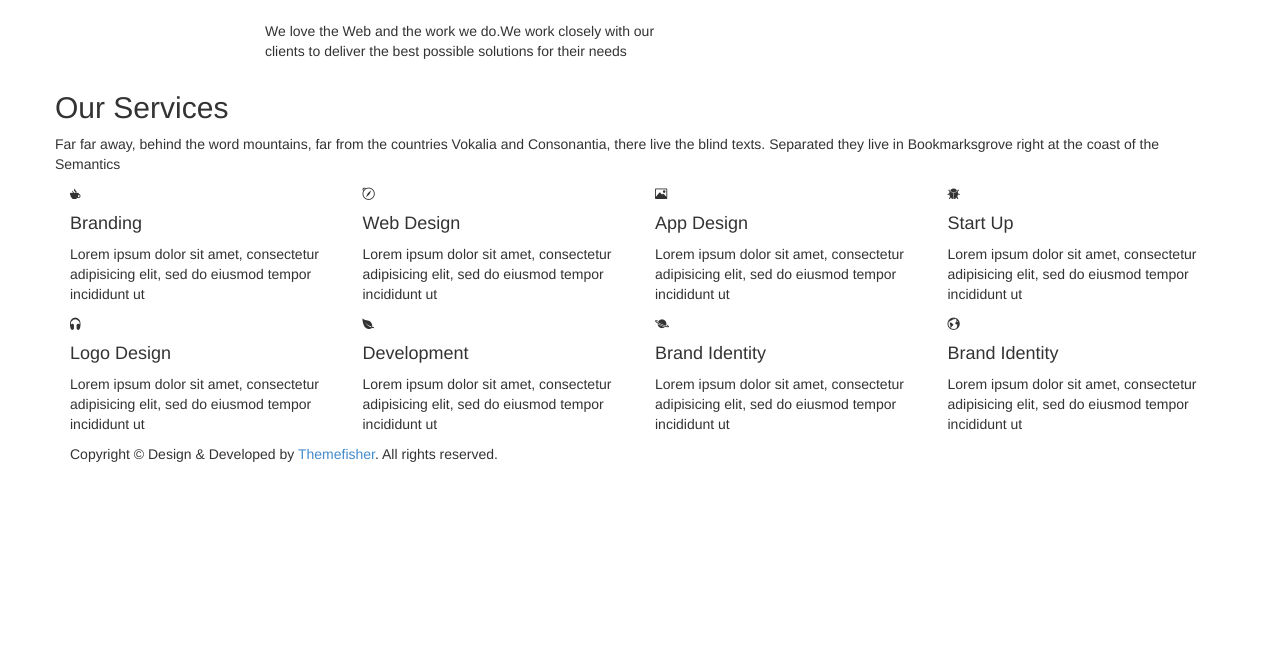
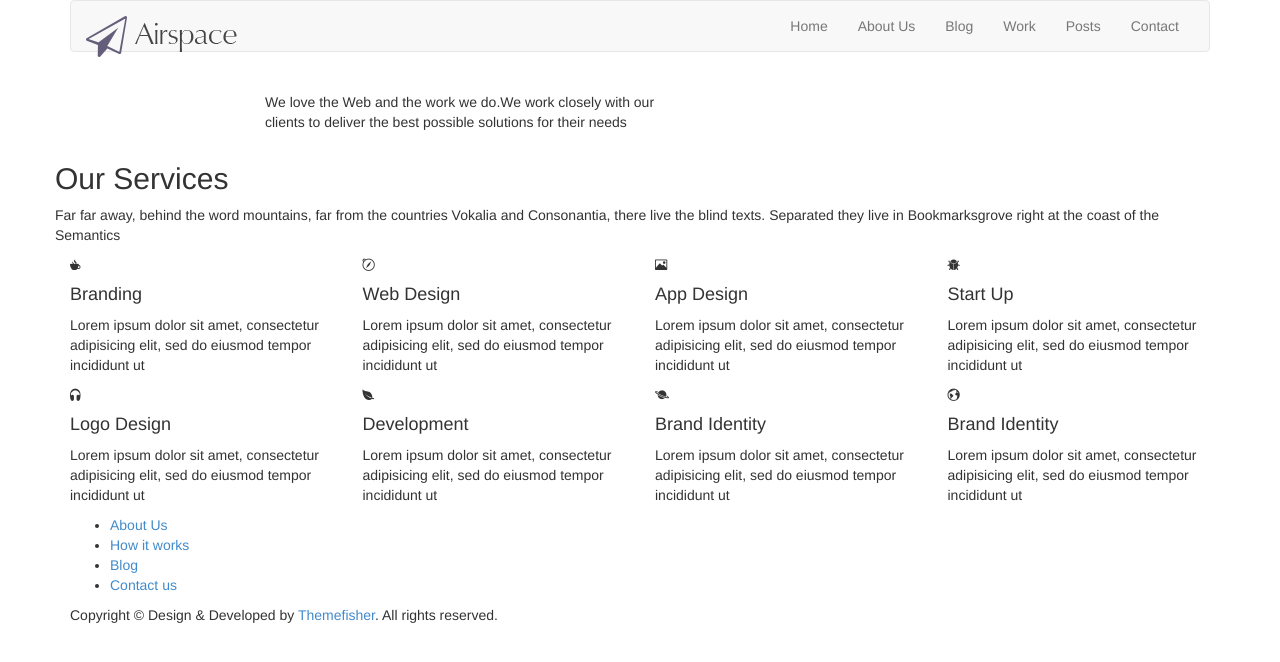
Before and after one commit to govindarajanv/demosite, a Jekyll site: the page built from index.html, in a window 1280 px wide. Shown: the top 662 px of the page. Built offline with Jekyll 4.4.1, drawn with Linux system fonts in a browser that asks for light colours; nearby versions of some CDN libraries; some web fonts are replaced; comment, search, counter and statistics services are not loaded.

Commit message:
files modified to fix rendering issues

```diff
--- a/_config.yml
+++ b/_config.yml
@@ -22,7 +22,7 @@ title: A Great Web Agency
 email: learna2z@gmail.com
 description: "Great Web Agency provides most affordable web development services"
 baseurl: ""
-url: "" # the base hostname & protocol for your site, e.g. http://example.com
+url: "http://dc3a06fb751c.mylabserver.com:3000/" # the base hostname & protocol for your site, e.g. http://example.com
 twitter_username: jekyllrb
 github_username:  jekyll
 
--- a/_includes/footer-nav.html
+++ b/_includes/footer-nav.html
@@ -0,0 +1,8 @@
+<div class="footer-manu">
+  <ul>
+    <li><a href="about-us.html">About Us</a></li>
+    <li><a href="work.html">How it works</a></li>
+    <li><a href="blog.html">Blog</a></li>
+    <li><a href="contact.html">Contact us</a></li>
+  </ul>
+</div>
--- a/_includes/header.html
+++ b/_includes/header.html
@@ -22,9 +22,10 @@
             <div class="collapse navbar-collapse" id="bs-example-navbar-collapse-1">
               <ul class="nav navbar-nav navbar-right">
                 <li><a href="{{ site.baseurl }}/">Home</a></li>
+                <li><a href="{{ site.baseurl }}/about-us">About Us</a></li>
+                <li><a href="{{ site.baseurl }}/blog">Blog</a></li>
                 <li><a href="{{ site.baseurl }}/work">Work</a></li>
-                <li><a href="{{ site.baseurl }}/blog">Blog</a></li>
-                <li><a href="#">Service</a></li>
+                <li><a href="{{ site.baseurl }}/post">Posts</a></li>
                 <li><a href="{{ site.baseurl }}/contact">Contact</a></li>
               </ul>
             </div><!-- /.navbar-collapse -->
--- a/_includes/home-slider.html
+++ b/_includes/home-slider.html
@@ -5,7 +5,7 @@
           <div class="col-md-10 col-md-offset-2">
             <div class="block">
               <h1 class="animated fadeInUp">{{ page.title }} </h1>
-              <p class="animated fadeInUp">We love the Web and the work we do.We work closely with our </br> clients to deliver the best possible solutions for their needs</p>
+              <p class="animated fadeInUp">We love the Web and the work we do.We work closely with our <br/> clients to deliver the best possible solutions for their needs</p>
             </div>
           </div>
         </div>
--- a/_includes/nav.html
+++ b/_includes/nav.html
@@ -0,0 +1,28 @@
+<!-- header Nav Start -->
+          <nav class="navbar navbar-default">
+            <div class="container-fluid">
+              <!-- Brand and toggle get grouped for better mobile display -->
+              <div class="navbar-header">
+                <button type="button" class="navbar-toggle collapsed" data-toggle="collapse" data-target="#bs-example-navbar-collapse-1">
+                <span class="sr-only">Toggle navigation</span>
+                <span class="icon-bar"></span>
+                <span class="icon-bar"></span>
+                <span class="icon-bar"></span>
+                </button>
+                <a class="navbar-brand" href="index.html">
+                  <img src="img/logo.png" alt="Logo">
+                </a>
+              </div>
+                <!-- Collect the nav links, forms, and other content for toggling -->
+                <div class="collapse navbar-collapse" id="bs-example-navbar-collapse-1">
+                  <ul class="nav navbar-nav navbar-right">
+                    <li><a href="index.html">Home</a></li>
+                    <li><a href="about-us.html">About Us</a></li>
+                    <li><a href="blog.html">Blog</a></li>
+                    <li><a href="work.html">Work</a></li>
+                    <li><a href="post.html">Posts</a></li>
+                    <li><a href="contact.html">Contact</a></li>
+                  </ul>
+                </div><!-- /.navbar-collapse -->
+              </div><!-- /.container-fluid -->
+            </nav>
--- a/_layouts/default.html
+++ b/_layouts/default.html
@@ -47,10 +47,10 @@
       <div class="row">
         <div class="col-md-12">
             {% include nav.html %}
-              </div>
         </div>
       </div>
-    </header><!-- header close -->
+    </div>
+  </header><!-- header close -->
 
 
     {{ content }}
```
